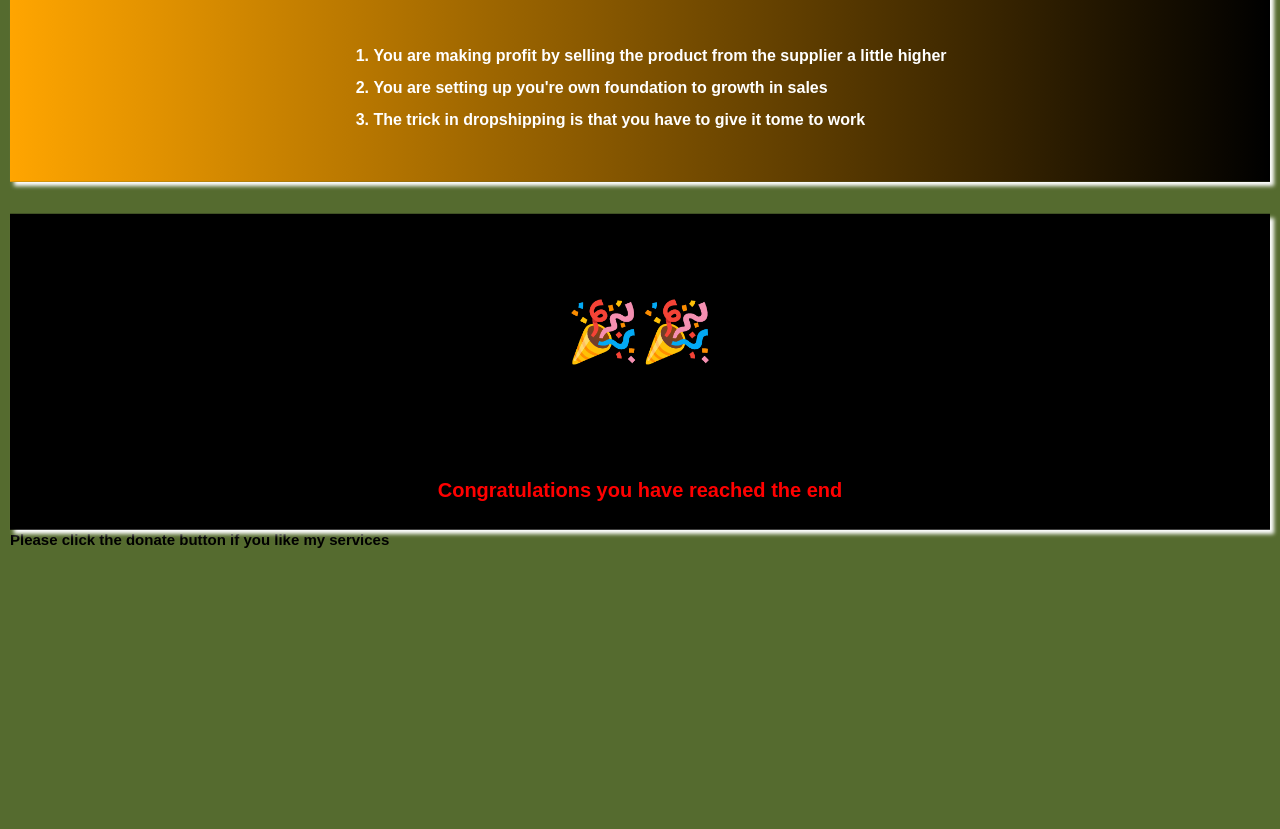
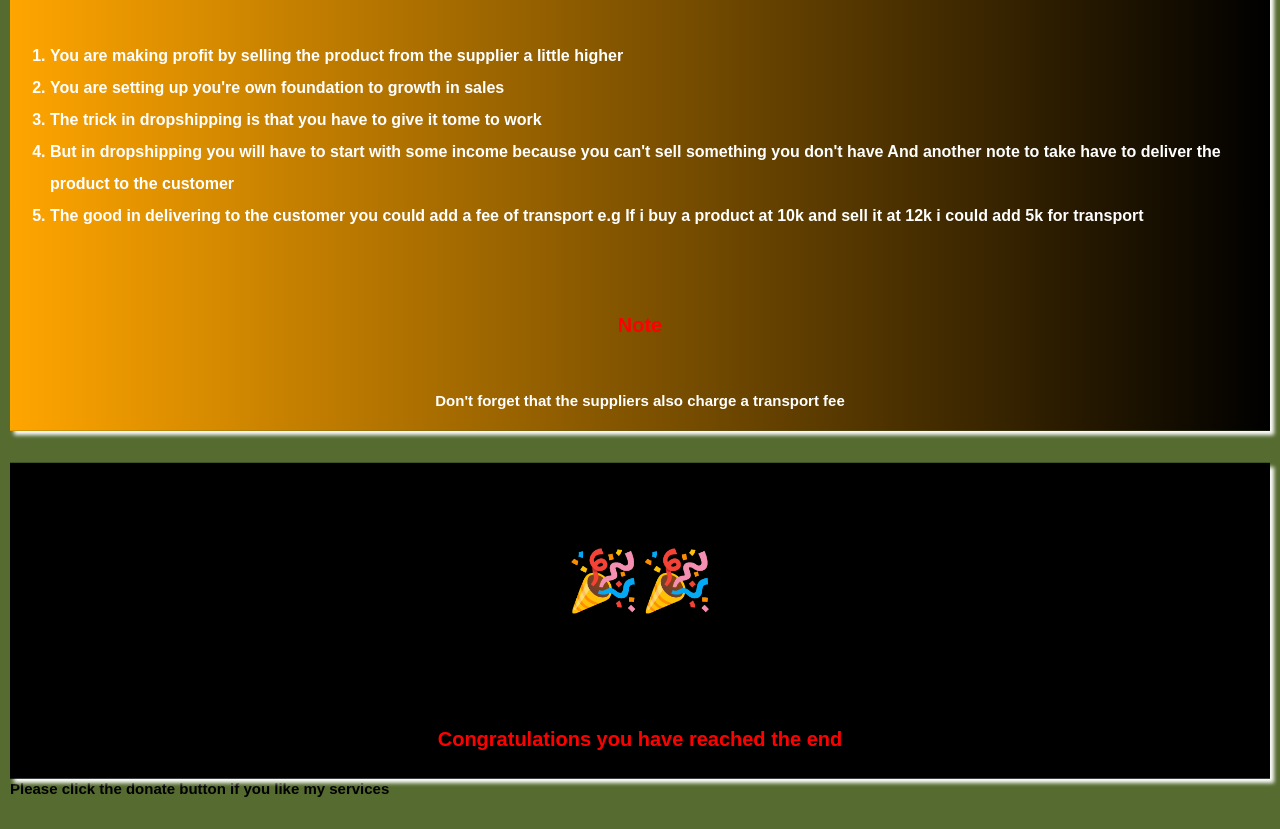
Before and after one commit to Francis86-maker/Trading-, a plain HTML site: page index.html in a window 1280 px wide. Shown: the part 3743-4572 px from the top of the page. Before the commit the page ends 4323 px from the top, so only its background shows below. Drawn offline with Linux system fonts and the light colour scheme.

Commit message:
Update index.html

```diff
--- a/index.html
+++ b/index.html
@@ -104,8 +104,12 @@
       <li>You are making profit by selling the product from the supplier a little higher</li>
       <li>You are setting up you're own foundation to growth in sales </li>
       <li>The trick in dropshipping is that you have to give it tome to work </li>
+      <li>But in dropshipping you will have to start with some income because you can't sell something you don't have And another note to take have to deliver the product to the customer </li>
+      <li>The good in delivering to the customer you could add a fee of transport e.g If i buy a product at 10k and sell it at 12k i could add 5k for transport</li>
     </ol>
     </p>
+    <h4>Note</h4>
+    <p>Don't forget that the suppliers also charge a transport fee </p>
   </div><br>
   <div id="mydiv3">
     <p id="myp">🎉🎉</p>
```
